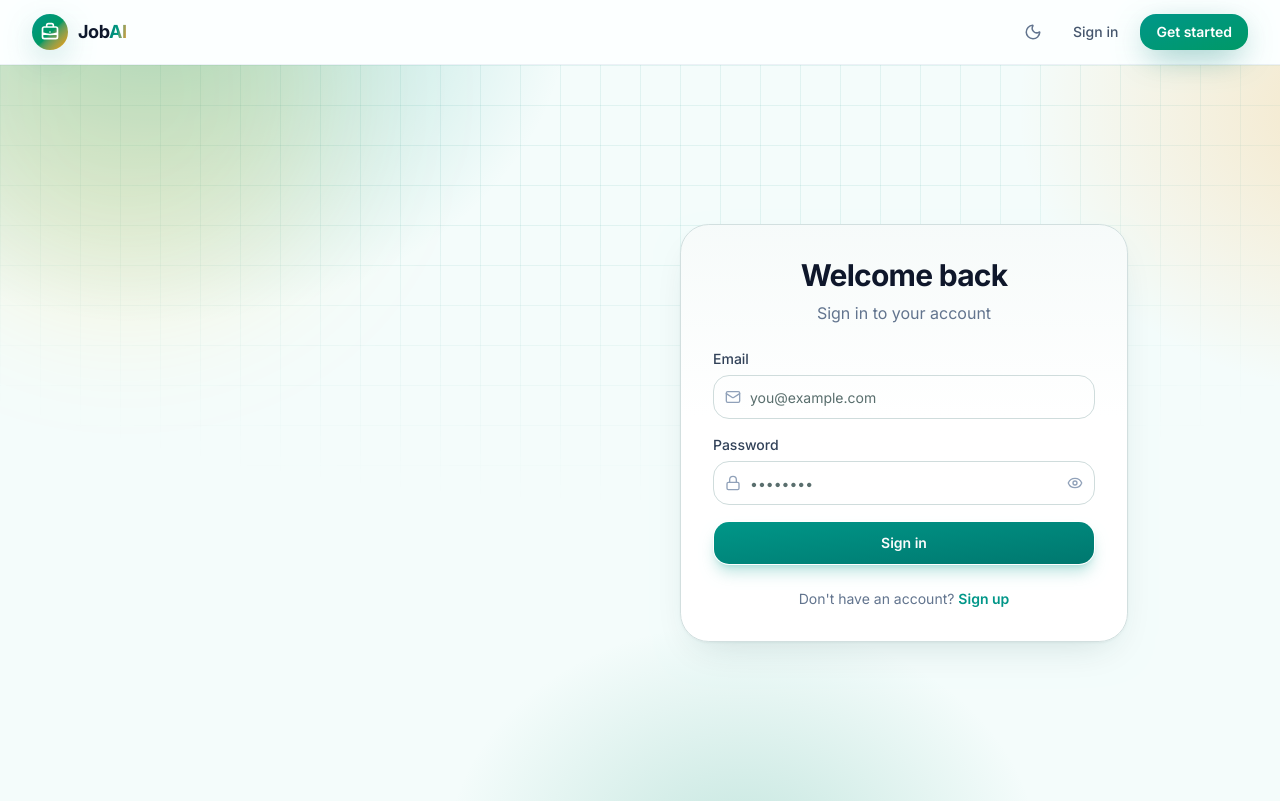
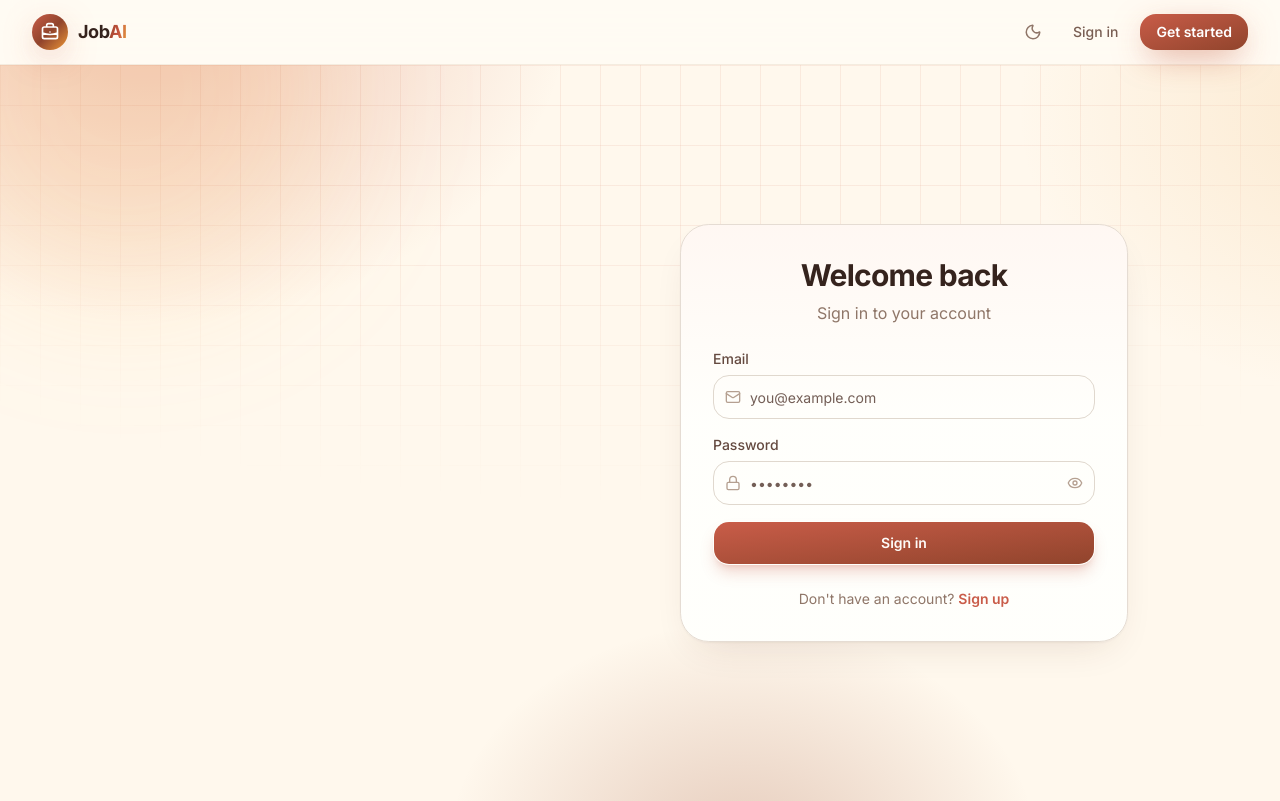
Before and after one commit to Meiroopashree/Job_AI, a Next.js app in the folder job-ai-frontend/: page /login in a window 1280 px wide. Built offline with nearby package versions, Linux system fonts and the light colour scheme.

Commit message:
frontend: terracotta & cream identity - full UI/UX overhaul with serif editorial headings

```diff
--- a/job-ai-frontend/app/globals.css
+++ b/job-ai-frontend/app/globals.css
@@ -9,7 +9,7 @@
   --color-foreground: var(--foreground);
   --font-sans: "Inter", ui-sans-serif, system-ui, sans-serif;
   --font-mono: "JetBrains Mono", ui-monospace, monospace;
-  --font-heading: "Inter", ui-sans-serif, system-ui, sans-serif;
+  --font-heading: Georgia, "Times New Roman", ui-serif, serif;
   --color-sidebar-ring: var(--sidebar-ring);
   --color-sidebar-border: var(--sidebar-border);
   --color-sidebar-accent-foreground: var(--sidebar-accent-foreground);
@@ -100,94 +100,139 @@
 }
 
 @theme {
-  --color-indigo-50: oklch(0.984 0.016 180);
-  --color-indigo-100: oklch(0.953 0.051 180);
-  --color-indigo-200: oklch(0.91 0.096 180);
-  --color-indigo-300: oklch(0.855 0.138 181);
-  --color-indigo-400: oklch(0.777 0.152 181);
-  --color-indigo-500: oklch(0.704 0.14 182);
-  --color-indigo-600: oklch(0.6 0.118 184);
-  --color-indigo-700: oklch(0.511 0.096 186);
-  --color-indigo-800: oklch(0.437 0.078 188);
-  --color-indigo-900: oklch(0.386 0.063 188);
-  --color-indigo-950: oklch(0.277 0.046 192);
-  --color-violet-400: oklch(0.704 0.14 182);
-  --color-violet-500: oklch(0.6 0.118 184);
-  --color-violet-600: oklch(0.511 0.096 186);
-  --color-violet-700: oklch(0.437 0.078 188);
-  --color-fuchsia-200: oklch(0.905 0.09 95);
-  --color-fuchsia-400: oklch(0.828 0.189 84);
-  --color-fuchsia-500: oklch(0.769 0.188 70);
-  --color-fuchsia-600: oklch(0.666 0.179 58);
+  /* Terracotta & cream identity — first warm the neutral scale */
+  --color-slate-50: oklch(0.976 0.014 85);
+  --color-slate-100: oklch(0.948 0.02 82);
+  --color-slate-200: oklch(0.91 0.024 76);
+  --color-slate-300: oklch(0.851 0.028 70);
+  --color-slate-400: oklch(0.72 0.032 58);
+  --color-slate-500: oklch(0.585 0.038 50);
+  --color-slate-600: oklch(0.505 0.04 46);
+  --color-slate-700: oklch(0.432 0.04 43);
+  --color-slate-800: oklch(0.356 0.036 41);
+  --color-slate-900: oklch(0.276 0.03 39);
+  --color-slate-950: oklch(0.186 0.026 38);
+
+  /* indigo → terracotta clay scale (remaps every legacy indigo utility app-wide) */
+  --color-indigo-50: oklch(0.9824 0.027 40);
+  --color-indigo-100: oklch(0.9585 0.05 45);
+  --color-indigo-200: oklch(0.924 0.08 45);
+  --color-indigo-300: oklch(0.877 0.12 40);
+  --color-indigo-400: oklch(0.812 0.15 37);
+  --color-indigo-500: oklch(0.718 0.155 34);
+  --color-indigo-600: oklch(0.607 0.143 32);
+  --color-indigo-700: oklch(0.513 0.12 34);
+  --color-indigo-800: oklch(0.44 0.1 36);
+  --color-indigo-900: oklch(0.395 0.083 38);
+  --color-indigo-950: oklch(0.285 0.06 40);
+
+  /* violet → rust (deeper brick) */
+  --color-violet-400: oklch(0.66 0.125 34);
+  --color-violet-500: oklch(0.57 0.12 36);
+  --color-violet-600: oklch(0.48 0.11 38);
+  --color-violet-700: oklch(0.43 0.092 40);
+
+  /* fuchsia → honey (warm gold) */
+  --color-fuchsia-200: oklch(0.933 0.09 80);
+  --color-fuchsia-400: oklch(0.82 0.14 72);
+  --color-fuchsia-500: oklch(0.75 0.15 65);
+  --color-fuchsia-600: oklch(0.66 0.14 55);
+
+  /* Named signature scales for hand-authored brand classes */
+  --color-terra-50: oklch(0.9824 0.027 40);
+  --color-terra-100: oklch(0.9585 0.05 45);
+  --color-terra-200: oklch(0.924 0.08 45);
+  --color-terra-300: oklch(0.877 0.12 40);
+  --color-terra-400: oklch(0.812 0.15 37);
+  --color-terra-500: oklch(0.718 0.155 34);
+  --color-terra-600: oklch(0.607 0.143 32);
+  --color-terra-700: oklch(0.513 0.12 34);
+  --color-terra-800: oklch(0.44 0.1 36);
+  --color-terra-900: oklch(0.395 0.083 38);
+  --color-terra-950: oklch(0.285 0.06 40);
+
+  --color-honey-50: oklch(0.983 0.014 80);
+  --color-honey-100: oklch(0.96 0.04 80);
+  --color-honey-200: oklch(0.933 0.09 80);
+  --color-honey-300: oklch(0.88 0.125 76);
+  --color-honey-400: oklch(0.82 0.14 72);
+  --color-honey-500: oklch(0.75 0.15 65);
+  --color-honey-600: oklch(0.66 0.14 55);
+
+  --color-rust-400: oklch(0.66 0.125 34);
+  --color-rust-500: oklch(0.57 0.12 36);
+  --color-rust-600: oklch(0.48 0.11 38);
+  --color-rust-700: oklch(0.43 0.092 40);
+  --color-rust-800: oklch(0.37 0.082 40);
 }
 
 :root {
-  --background: oklch(0.984 0.008 190);
-  --foreground: oklch(0.17 0.022 205);
-  --card: oklch(1 0 0);
-  --card-foreground: oklch(0.17 0.022 205);
-  --popover: oklch(1 0 0);
-  --popover-foreground: oklch(0.17 0.022 205);
-  --primary: oklch(0.51 0.11 187);
-  --primary-foreground: oklch(0.99 0.002 180);
-  --secondary: oklch(0.958 0.014 190);
-  --secondary-foreground: oklch(0.24 0.03 190);
-  --muted: oklch(0.952 0.012 192);
-  --muted-foreground: oklch(0.52 0.025 195);
-  --accent: oklch(0.945 0.035 198);
-  --accent-foreground: oklch(0.3 0.05 195);
-  --destructive: oklch(0.62 0.22 25);
-  --border: oklch(0.895 0.014 195);
-  --input: oklch(0.885 0.014 195);
-  --ring: oklch(0.51 0.11 187);
-  --chart-1: oklch(0.55 0.12 185);
-  --chart-2: oklch(0.6 0.13 180);
-  --chart-3: oklch(0.72 0.15 70);
-  --chart-4: oklch(0.7 0.1 160);
-  --chart-5: oklch(0.3 0.05 200);
+  --background: oklch(0.982 0.016 80);
+  --foreground: oklch(0.24 0.028 40);
+  --card: oklch(1 0.005 80);
+  --card-foreground: oklch(0.24 0.028 40);
+  --popover: oklch(1 0.005 80);
+  --popover-foreground: oklch(0.24 0.028 40);
+  --primary: oklch(0.55 0.16 35);
+  --primary-foreground: oklch(0.99 0.005 70);
+  --secondary: oklch(0.955 0.02 75);
+  --secondary-foreground: oklch(0.3 0.035 45);
+  --muted: oklch(0.95 0.018 78);
+  --muted-foreground: oklch(0.5 0.03 42);
+  --accent: oklch(0.933 0.035 60);
+  --accent-foreground: oklch(0.36 0.05 42);
+  --destructive: oklch(0.577 0.245 27.325);
+  --border: oklch(0.9 0.016 70);
+  --input: oklch(0.885 0.016 70);
+  --ring: oklch(0.55 0.16 35);
+  --chart-1: oklch(0.55 0.16 35);
+  --chart-2: oklch(0.65 0.13 60);
+  --chart-3: oklch(0.45 0.11 40);
+  --chart-4: oklch(0.72 0.12 75);
+  --chart-5: oklch(0.35 0.08 45);
   --radius: 1rem;
-  --sidebar: oklch(0.987 0.004 262);
-  --sidebar-foreground: oklch(0.17 0.022 272);
-  --sidebar-primary: oklch(0.205 0 0);
-  --sidebar-primary-foreground: oklch(0.985 0 0);
-  --sidebar-accent: oklch(0.962 0.006 272);
-  --sidebar-accent-foreground: oklch(0.24 0.03 275);
-  --sidebar-border: oklch(0.905 0.009 268);
-  --sidebar-ring: oklch(0.68 0.03 272);
+  --sidebar: oklch(0.985 0.012 80);
+  --sidebar-foreground: oklch(0.24 0.028 40);
+  --sidebar-primary: oklch(0.2 0.02 45);
+  --sidebar-primary-foreground: oklch(0.985 0.01 75);
+  --sidebar-accent: oklch(0.955 0.02 75);
+  --sidebar-accent-foreground: oklch(0.3 0.035 45);
+  --sidebar-border: oklch(0.91 0.02 70);
+  --sidebar-ring: oklch(0.6 0.1 40);
 }
 
 .dark {
-  --background: oklch(0.14 0.02 200);
-  --foreground: oklch(0.96 0.006 185);
-  --card: oklch(0.19 0.02 200);
-  --card-foreground: oklch(0.96 0.006 185);
-  --popover: oklch(0.19 0.02 200);
-  --popover-foreground: oklch(0.96 0.006 185);
-  --primary: oklch(0.7 0.12 182);
-  --primary-foreground: oklch(0.16 0.02 190);
-  --secondary: oklch(0.25 0.025 200);
-  --secondary-foreground: oklch(0.96 0.006 185);
-  --muted: oklch(0.25 0.025 200);
-  --muted-foreground: oklch(0.7 0.02 190);
-  --accent: oklch(0.28 0.04 205);
-  --accent-foreground: oklch(0.96 0.006 185);
-  --destructive: oklch(0.7 0.19 22);
+  --background: oklch(0.15 0.02 45);
+  --foreground: oklch(0.955 0.012 85);
+  --card: oklch(0.2 0.02 45);
+  --card-foreground: oklch(0.955 0.012 85);
+  --popover: oklch(0.2 0.02 45);
+  --popover-foreground: oklch(0.955 0.012 85);
+  --primary: oklch(0.72 0.14 40);
+  --primary-foreground: oklch(0.16 0.02 45);
+  --secondary: oklch(0.26 0.02 45);
+  --secondary-foreground: oklch(0.955 0.012 85);
+  --muted: oklch(0.26 0.02 45);
+  --muted-foreground: oklch(0.72 0.025 75);
+  --accent: oklch(0.3 0.03 50);
+  --accent-foreground: oklch(0.955 0.012 85);
+  --destructive: oklch(0.704 0.191 22.216);
   --border: oklch(1 0 0 / 8%);
   --input: oklch(1 0 0 / 13%);
-  --ring: oklch(0.7 0.12 182);
-  --chart-1: oklch(0.72 0.12 180);
-  --chart-2: oklch(0.78 0.1 170);
-  --chart-3: oklch(0.8 0.14 75);
-  --chart-4: oklch(0.7 0.09 155);
-  --chart-5: oklch(0.45 0.05 200);
-  --sidebar: oklch(0.19 0.02 200);
-  --sidebar-foreground: oklch(0.96 0.006 185);
-  --sidebar-primary: oklch(0.51 0.11 187);
-  --sidebar-primary-foreground: oklch(0.99 0.002 180);
-  --sidebar-accent: oklch(0.25 0.025 200);
-  --sidebar-accent-foreground: oklch(0.96 0.006 185);
+  --ring: oklch(0.72 0.14 40);
+  --chart-1: oklch(0.72 0.14 40);
+  --chart-2: oklch(0.78 0.12 60);
+  --chart-3: oklch(0.6 0.13 35);
+  --chart-4: oklch(0.82 0.12 75);
+  --chart-5: oklch(0.5 0.1 45);
+  --sidebar: oklch(0.2 0.02 45);
+  --sidebar-foreground: oklch(0.955 0.012 85);
+  --sidebar-primary: oklch(0.72 0.14 40);
+  --sidebar-primary-foreground: oklch(0.16 0.02 45);
+  --sidebar-accent: oklch(0.26 0.02 45);
+  --sidebar-accent-foreground: oklch(0.955 0.012 85);
   --sidebar-border: oklch(1 0 0 / 8%);
-  --sidebar-ring: oklch(0.65 0.04 195);
+  --sidebar-ring: oklch(0.6 0.12 40);
 }
 
 @layer base {
@@ -200,13 +245,13 @@
 
 @layer utilities {
   .bg-grid {
-    background-image: linear-gradient(to right, oklch(0.55 0.12 185 / 0.08) 1px, transparent 1px),
-      linear-gradient(to bottom, oklch(0.55 0.12 185 / 0.08) 1px, transparent 1px);
+    background-image: linear-gradient(to right, oklch(0.55 0.16 35 / 0.08) 1px, transparent 1px),
+      linear-gradient(to bottom, oklch(0.55 0.16 35 / 0.08) 1px, transparent 1px);
     background-size: 40px 40px;
   }
   .dark .bg-grid {
-    background-image: linear-gradient(to right, oklch(0.72 0.12 182 / 0.08) 1px, transparent 1px),
-      linear-gradient(to bottom, oklch(0.72 0.12 182 / 0.08) 1px, transparent 1px);
+    background-image: linear-gradient(to right, oklch(0.72 0.14 40 / 0.08) 1px, transparent 1px),
+      linear-gradient(to bottom, oklch(0.72 0.14 40 / 0.08) 1px, transparent 1px);
   }
   .bg-grid-fade {
     -webkit-mask-image: radial-gradient(ellipse 80% 60% at 50% 0%, black 40%, transparent 100%);
@@ -214,46 +259,46 @@
   }
   .bg-aurora {
     background-image:
-      radial-gradient(42rem 32rem at 12% -8%, oklch(0.62 0.11 185 / 0.35), transparent 62%),
-      radial-gradient(38rem 30rem at 108% 6%, oklch(0.78 0.16 70 / 0.25), transparent 60%),
-      radial-gradient(30rem 24rem at 58% 108%, oklch(0.68 0.1 175 / 0.28), transparent 62%);
+      radial-gradient(42rem 32rem at 12% -8%, oklch(0.61 0.15 33 / 0.32), transparent 62%),
+      radial-gradient(38rem 30rem at 108% 6%, oklch(0.8 0.12 72 / 0.22), transparent 60%),
+      radial-gradient(30rem 24rem at 58% 108%, oklch(0.5 0.12 40 / 0.26), transparent 62%);
   }
   .dark .bg-aurora {
     background-image:
-      radial-gradient(42rem 32rem at 12% -8%, oklch(0.55 0.12 188 / 0.3), transparent 62%),
-      radial-gradient(38rem 30rem at 108% 6%, oklch(0.72 0.16 70 / 0.22), transparent 60%),
-      radial-gradient(30rem 24rem at 58% 108%, oklch(0.6 0.1 175 / 0.22), transparent 62%);
+      radial-gradient(42rem 32rem at 12% -8%, oklch(0.62 0.14 38 / 0.3), transparent 62%),
+      radial-gradient(38rem 30rem at 108% 6%, oklch(0.84 0.11 72 / 0.2), transparent 60%),
+      radial-gradient(30rem 24rem at 58% 108%, oklch(0.54 0.12 42 / 0.24), transparent 62%);
   }
   .text-gradient {
-    background-image: linear-gradient(100deg, oklch(0.52 0.11 187), oklch(0.62 0.12 175), oklch(0.74 0.16 75));
+    background-image: linear-gradient(100deg, oklch(0.49 0.12 38), oklch(0.58 0.15 32), oklch(0.75 0.14 70));
     background-clip: text;
     -webkit-background-clip: text;
     color: transparent;
   }
   .dark .text-gradient {
-    background-image: linear-gradient(100deg, oklch(0.72 0.12 180), oklch(0.8 0.12 165), oklch(0.88 0.16 75));
+    background-image: linear-gradient(100deg, oklch(0.72 0.13 38), oklch(0.8 0.13 32), oklch(0.85 0.12 72));
   }
   .btn-glow {
     box-shadow: 0 10px 34px -8px color-mix(in oklab, var(--primary) 60%, transparent);
   }
   .glass {
-    background-color: oklch(1 0 0 / 0.7);
+    background-color: oklch(0.995 0.01 85 / 0.72);
     backdrop-filter: blur(16px);
     -webkit-backdrop-filter: blur(16px);
   }
   .dark .glass {
-    background-color: oklch(0.14 0.02 200 / 0.65);
+    background-color: oklch(0.15 0.02 45 / 0.65);
   }
   .surface {
     border: 1px solid var(--border);
-    background: linear-gradient(180deg, color-mix(in oklab, var(--card) 96%, oklch(0.58 0.11 185)) 0%, var(--card) 46%);
+    background: linear-gradient(180deg, color-mix(in oklab, var(--card) 96%, var(--primary)) 0%, var(--card) 46%);
     border-radius: var(--radius-2xl);
-    box-shadow: 0 1px 2px oklch(0.3 0.06 195 / 0.05), 0 16px 40px -18px oklch(0.3 0.08 190 / 0.18);
+    box-shadow: 0 1px 2px oklch(0.35 0.05 45 / 0.05), 0 16px 40px -18px oklch(0.35 0.07 45 / 0.16);
     transition: border-color 0.2s ease, box-shadow 0.25s ease, transform 0.2s ease;
   }
   .dark .surface {
     border-color: oklch(1 0 0 / 9%);
-    background: linear-gradient(180deg, oklch(0.21 0.03 198) 0%, oklch(0.175 0.025 196) 55%);
+    background: linear-gradient(180deg, oklch(0.22 0.02 45) 0%, oklch(0.18 0.02 45) 55%);
     box-shadow: 0 1px 2px oklch(1 0 0 / 4%), 0 18px 44px -18px oklch(0 0 0 / 0.7);
   }
   .input-base {
@@ -272,7 +317,7 @@
     box-shadow: 0 0 0 3px color-mix(in oklab, var(--ring) 25%, transparent);
   }
   .dark .input-base {
-    background-color: oklch(0.25 0.025 200 / 0.45);
+    background-color: oklch(0.26 0.02 45 / 0.45);
   }
   .shimmer-text {
     background: linear-gradient(90deg, currentColor 0%, transparent 35%, transparent 65%, currentColor 100%);
--- a/job-ai-frontend/components/AuthShell.tsx
+++ b/job-ai-frontend/components/AuthShell.tsx
@@ -8,13 +8,13 @@ export function AuthShell({ children }: { children: ReactNode }) {
     <div className="relative min-h-[calc(100vh-4rem)] overflow-hidden">
       <div className="absolute inset-0 bg-aurora" aria-hidden />
       <div className="absolute inset-0 bg-grid bg-grid-fade" aria-hidden />
-      <div className="absolute -top-32 -left-24 size-96 rounded-full bg-amber-400/15 blur-3xl animate-blob" aria-hidden />
+      <div className="absolute -top-32 -left-24 size-96 rounded-full bg-honey-400/15 blur-3xl animate-blob" aria-hidden />
 
       <div className="relative mx-auto flex min-h-[calc(100vh-4rem)] max-w-6xl flex-col items-center justify-center gap-10 px-4 py-12 sm:px-6 lg:flex-row lg:gap-20 lg:px-8">
         {/* Brand / value panel */}
         <div className="hidden max-w-md flex-1 lg:block animate-fade-up">
           <BrandMark />
-          <h2 className="mt-8 text-4xl font-bold leading-tight tracking-tight text-slate-900 dark:text-white">
+          <h2 className="mt-8 text-4xl font-bold leading-tight tracking-tight text-slate-900 dark:text-white font-heading text-balance">
             Your next job is one <span className="text-gradient">smart match</span> away
           </h2>
           <p className="mt-4 text-lg leading-relaxed text-slate-500 dark:text-slate-400">
@@ -27,7 +27,7 @@ export function AuthShell({ children }: { children: ReactNode }) {
               { icon: ShieldCheck, text: "Your data stays private and secure" },
             ].map(({ icon: Icon, text }) => (
               <li key={text} className="flex items-center gap-3 text-sm text-slate-600 dark:text-slate-300">
-                <span className="inline-flex size-8 items-center justify-center rounded-lg bg-gradient-to-br from-teal-600 to-emerald-600 text-white shadow-sm shadow-emerald-600/20">
+                <span className="inline-flex size-8 items-center justify-center rounded-lg bg-gradient-to-br from-terra-600 to-rust-600 text-white shadow-sm shadow-terra-600/20">
                   <Icon className="size-4" />
                 </span>
                 {text}
@@ -36,7 +36,7 @@ export function AuthShell({ children }: { children: ReactNode }) {
           </ul>
           <Link
             href="/"
-            className="mt-10 inline-flex items-center gap-1.5 text-sm font-medium text-teal-700 transition-colors hover:text-teal-800 dark:text-teal-400 dark:hover:text-teal-300"
+            className="mt-10 inline-flex items-center gap-1.5 text-sm font-medium text-terra-700 transition-colors hover:text-terra-800 dark:text-terra-400 dark:hover:text-terra-300"
           >
             Back to homepage
             <ArrowRight className="size-4" />
--- a/job-ai-frontend/components/BrandMark.tsx
+++ b/job-ai-frontend/components/BrandMark.tsx
@@ -3,7 +3,7 @@ import Link from "next/link";
 export function BrandMark({ showName = true }: { showName?: boolean }) {
   return (
     <Link href="/" className="flex items-center gap-2.5 group">
-      <span className="relative inline-flex size-9 items-center justify-center rounded-xl bg-gradient-to-br from-teal-600 via-emerald-600 to-amber-500 text-white btn-glow ring-1 ring-white/25 transition-all group-hover:scale-105 group-hover:ring-white/40">
+      <span className="relative inline-flex size-9 items-center justify-center rounded-xl bg-gradient-to-br from-terra-600 via-rust-600 to-honey-500 text-white btn-glow ring-1 ring-white/25 transition-all group-hover:scale-105 group-hover:ring-white/40">
         <svg className="size-5" fill="none" viewBox="0 0 24 24" stroke="currentColor" strokeWidth={2}>
           <path strokeLinecap="round" strokeLinejoin="round" d="M21 13.255A23.931 23.931 0 0112 15c-3.183 0-6.22-.62-9-1.745M16 6V4a2 2 0 00-2-2h-4a2 2 0 00-2 2v2m4 6h.01M5 20h14a2 2 0 002-2V8a2 2 0 00-2-2H5a2 2 0 00-2 2v10a2 2 0 002 2z" />
         </svg>
--- a/job-ai-frontend/components/JobCard.tsx
+++ b/job-ai-frontend/components/JobCard.tsx
@@ -61,9 +61,9 @@ function stripHtml(input: unknown): string {
 function matchTone(pct: number) {
   if (pct >= 80) {
     return {
-      ring: "from-emerald-500 to-teal-500",
+      ring: "from-emerald-500 to-green-500",
       chip: "bg-emerald-50 text-emerald-600 border-emerald-200 dark:bg-emerald-950/30 dark:text-emerald-400 dark:border-emerald-800",
-      bar: "bg-gradient-to-r from-emerald-500 to-teal-500",
+      bar: "bg-gradient-to-r from-emerald-500 to-green-500",
       label: "High match",
     };
   }
--- a/job-ai-frontend/components/Navbar.tsx
+++ b/job-ai-frontend/components/Navbar.tsx
@@ -49,7 +49,7 @@ export function Navbar() {
                       className={cn(
                         "flex items-center gap-1.5 rounded-lg px-3 py-2 text-sm font-medium transition-colors",
                         active
-                          ? "text-white bg-gradient-to-br from-teal-600 to-emerald-600 shadow-sm shadow-emerald-600/25"
+                          ? "text-white bg-gradient-to-br from-terra-600 to-rust-600 shadow-sm shadow-terra-600/25"
                           : "text-slate-600 dark:text-slate-400 hover:bg-slate-100 hover:text-slate-900 dark:hover:bg-slate-800 dark:hover:text-white"
                       )}
                     >
@@ -96,7 +96,7 @@ export function Navbar() {
                 </Link>
                 <Link
                   href="/register"
-                  className="inline-flex items-center rounded-lg bg-gradient-to-br from-teal-600 to-emerald-600 px-4 py-2 text-sm font-semibold text-white btn-glow ring-1 ring-white/20 transition-transform hover:scale-[1.03] active:scale-[0.98]"
+                  className="inline-flex items-center rounded-lg bg-gradient-to-br from-terra-600 to-rust-600 px-4 py-2 text-sm font-semibold text-white btn-glow ring-1 ring-white/20 transition-transform hover:scale-[1.03] active:scale-[0.98]"
                 >
                   Get started
                 </Link>
@@ -127,7 +127,7 @@ export function Navbar() {
                   className={cn(
                     "flex items-center gap-2.5 rounded-lg px-3 py-2.5 text-sm font-medium transition-colors",
                     active
-                      ? "text-white bg-gradient-to-br from-teal-600 to-emerald-600 shadow-sm shadow-emerald-600/25"
+                      ? "text-white bg-gradient-to-br from-terra-600 to-rust-600 shadow-sm shadow-terra-600/25"
                       : "text-slate-600 dark:text-slate-400 hover:bg-slate-100 dark:hover:bg-slate-800"
                   )}
                 >
--- a/job-ai-frontend/components/PageHeader.tsx
+++ b/job-ai-frontend/components/PageHeader.tsx
@@ -27,7 +27,7 @@ export function PageHeader({
   return (
     <section
       className={cn(
-        "relative overflow-hidden rounded-3xl bg-gradient-to-br from-teal-700 via-emerald-700 to-teal-800 p-7 text-white btn-glow animate-fade-up sm:p-9",
+        "relative overflow-hidden rounded-3xl bg-gradient-to-br from-terra-700 via-rust-700 to-terra-800 p-7 text-white btn-glow animate-fade-up sm:p-9",
         className
       )}
     >
@@ -47,7 +47,7 @@ export function PageHeader({
               {eyebrow}
             </span>
           )}
-          <h1 className="mt-4 text-3xl font-bold tracking-tight sm:text-4xl">{title}</h1>
+          <h1 className="mt-4 text-3xl font-bold tracking-tight sm:text-4xl font-heading">{title}</h1>
           {subtitle && (
             <p className="mt-3 text-sm leading-relaxed text-white/85">{subtitle}</p>
           )}
```
Also changed, not shown: job-ai-frontend/app/applications/page.tsx (+4 -4 lines), job-ai-frontend/app/dashboard/page.tsx (+4 -4 lines), job-ai-frontend/app/page.tsx (+24 -24 lines).
